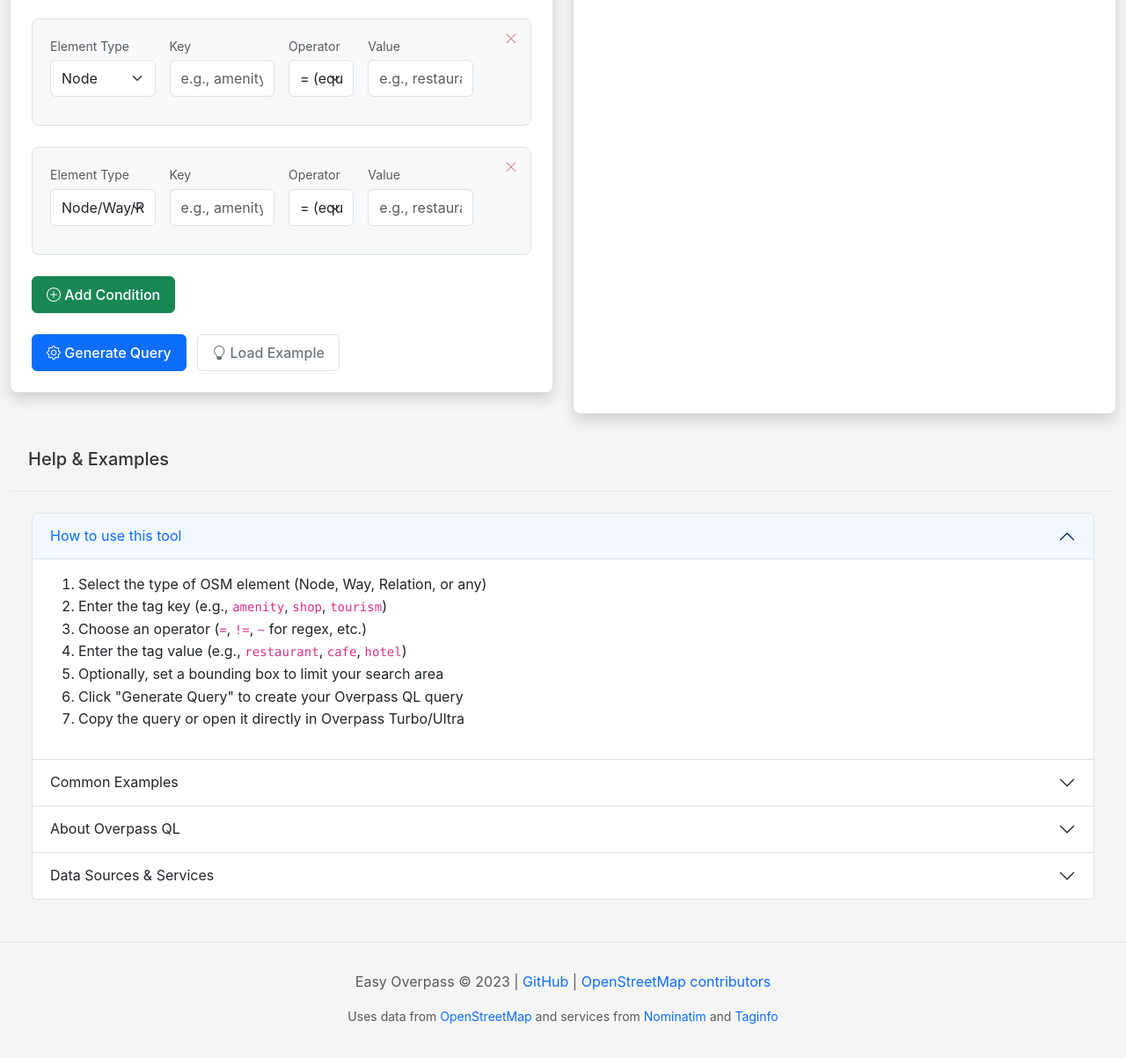
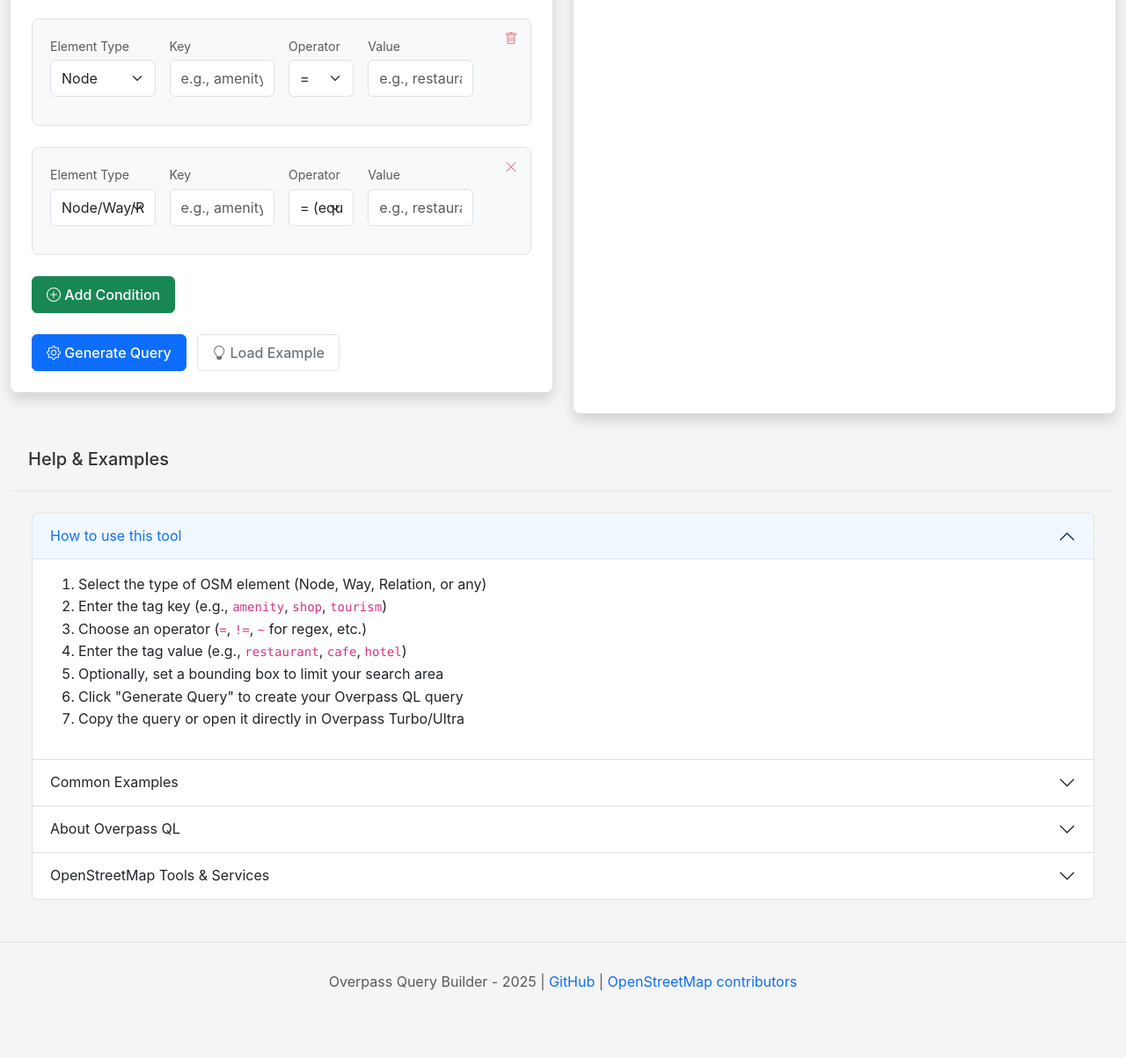
Before and after one commit to yopaseopor/easyoverpass, a plain HTML site: page index.html in a window 1280 px wide. Shown: the part 655-1858 px from the top of the page at 88% size. Drawn offline with nearby package versions, Linux system fonts and the light colour scheme.

Commit message:
Update index.html

```diff
--- a/index.html
+++ b/index.html
@@ -121,20 +121,13 @@
                                     </div>
                                     <div class="col-md-2">
                                         <label class="form-label small text-muted mb-1 d-block">Operator</label>
-                                        <select class="form-select operator" title="Operator Help" data-bs-toggle="tooltip" data-bs-placement="top" data-bs-html="true"
-                                            data-bs-title="<b>Operators:</b><br>
-                                            • <b>=</b> Equal to<br>
-                                            • <b>≠</b> Not equal to<br>
-                                            • <b>~</b> Matches regex<br>
-                                            • <b>!~</b> Doesn't match regex<br>
-                                            • <b>^~</b> Starts with<br>
-                                            • <b>!^~</b> Doesn't start with">
-                                            <option value="=" title="Equal to">= (equals)</option>
-                                            <option value="!=" title="Not equal to">≠ (not equal)</option>
-                                            <option value="~" title="Matches regular expression">~ (regex match)</option>
-                                            <option value="!~" title="Doesn't match regular expression">!~ (not regex)</option>
-                                            <option value="^~" title="Starts with">^~ (starts with)</option>
-                                            <option value="!^~" title="Doesn't start with">!^~ (not starts with)</option>
+                                        <select class="form-select operator">
+                                            <option value="=">=</option>
+                                            <option value="!=">≠</option>
+                                            <option value="~">~</option>
+                                            <option value="!~">!~</option>
+                                            <option value="^~">^~</option>
+                                            <option value="!^~">!^~</option>
                                         </select>
                                     </div>
                                     <div class="col-md-3">
@@ -145,8 +138,8 @@
                                         </div>
                                     </div>
                                     <div class="col-md-1 d-flex align-items-end">
-                                        <button type="button" class="btn btn-outline-danger btn-sm remove-condition" title="Remove condition">
-                                            <i class="bi bi-x-lg"></i>
+                                        <button type="button" class="btn btn-outline-danger btn-sm remove-condition">
+                                            <i class="bi bi-trash"></i>
                                         </button>
                                     </div>
                                 </div>
@@ -298,19 +291,25 @@
                             <div class="accordion-item">
                                 <h2 class="accordion-header" id="headingFour">
                                     <button class="accordion-button collapsed" type="button" data-bs-toggle="collapse" data-bs-target="#collapseFour" aria-expanded="false" aria-controls="collapseFour">
-                                        Data Sources & Services
+                                        OpenStreetMap Tools & Services
                                     </button>
                                 </h2>
                                 <div id="collapseFour" class="accordion-collapse collapse" aria-labelledby="headingFour" data-bs-parent="#helpAccordion">
                                     <div class="accordion-body">
-                                        <h6>Nominatim Search</h6>
-                                        <p>This tool uses <a href="https://nominatim.org/" target="_blank">Nominatim</a>, a search engine for OpenStreetMap data, to help you find places and their coordinates. When you search for a location, Nominatim provides the geographic coordinates that are used to set the bounding box for your query.</p>
+                                        <h5>Nominatim</h5>
+                                        <p>Nominatim is a search engine for OpenStreetMap data. It allows you to look up a location by name or address (geocoding) and generate addresses for OSM points (reverse geocoding). It's used in this tool for searching locations to set your bounding box.</p>
 
-                                        <h6 class="mt-4">Taginfo Autocomplete</h6>
-                                        <p>The key and value suggestions are powered by <a href="https://taginfo.openstreetmap.org/" target="_blank">Taginfo</a>, which provides statistics about OSM tags. As you type, it suggests commonly used keys and values from the OpenStreetMap database.</p>
+                                        <h5>Overpass API</h5>
+                                        <p>Overpass API is a read-only API that serves up custom selected parts of the OSM map data. It's optimized for data consumers that need a few elements within a small area or up to roughly 10 million elements in some larger area. This tool generates queries that are executed against the Overpass API.</p>
 
-                                        <h6 class="mt-4">Overpass API</h6>
-                                        <p>Queries are executed against the <a href="https://wiki.openstreetmap.org/wiki/Overpass_API" target="_blank">Overpass API</a>, which provides read-only access to the OpenStreetMap database. This allows you to extract specific data based on your criteria.</p>
+                                        <h5>Overpass Turbo</h5>
+                                        <p>Overpass Turbo is a web-based data mining tool for OpenStreetMap. It provides a user-friendly interface to run Overpass QL queries and visualize the results on an interactive map. You can export your queries from this tool to Overpass Turbo for visualization.</p>
+
+                                        <h5>Overpass Ultra</h5>
+                                        <p>Overpass Ultra is a modern, user-friendly interface for the Overpass API. It offers features like syntax highlighting, query validation, and map visualization. It's an alternative to Overpass Turbo with a more modern interface and additional features.</p>
+
+                                        <h5>Taginfo</h5>
+                                        <p>Taginfo helps you find the most popular OpenStreetMap tags and how they're used. It shows statistics about which tags are used together, which values are most common, and where in the world they're used. This tool uses Taginfo to provide autocomplete suggestions for tag keys and values.</p>
                                     </div>
                                 </div>
                             </div>
@@ -321,14 +320,9 @@
         </div>
 
         <footer class="my-4 text-center text-muted">
-            <p>Easy Overpass &copy; 2023 |
-                <a href="https://yopaseopor.github.io/easyoverpass/" target="_blank">GitHub</a> |
-                <a href="https://www.openstreetmap.org/copyright" target="_blank">OpenStreetMap contributors</a>
-            </p>
-            <p class="small text-muted mt-2">
-                Uses data from <a href="https://www.openstreetmap.org/" target="_blank">OpenStreetMap</a> and services from
-                <a href="https://nominatim.org/" target="_blank">Nominatim</a> and
-                <a href="https://taginfo.openstreetmap.org/" target="_blank">Taginfo</a>
+            <p>Overpass Query Builder - 2025 |
+                <a href="https://github.com/yourusername/overpass-query-builder" target="_blank">GitHub</a> |
+                <a href="https://www.openstreetmap.org/copyright" target="_blank"> OpenStreetMap contributors</a>
             </p>
         </footer>
     </div>
```
